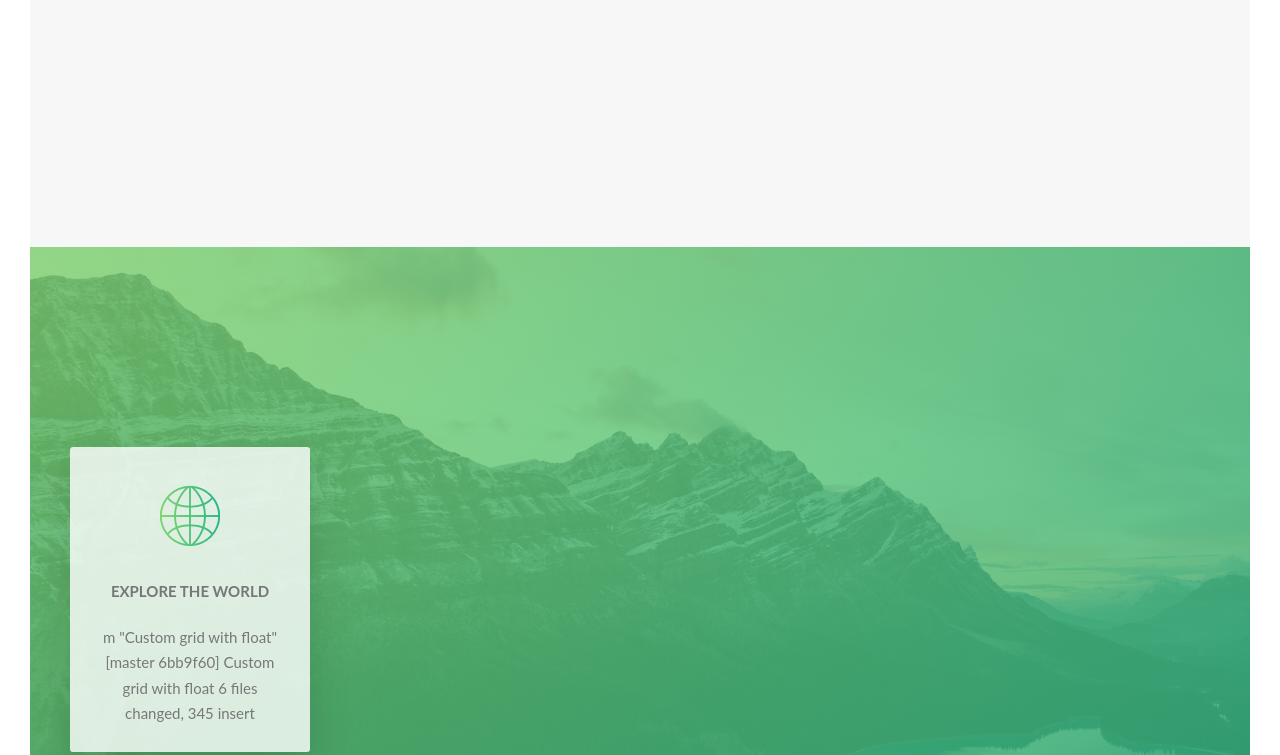
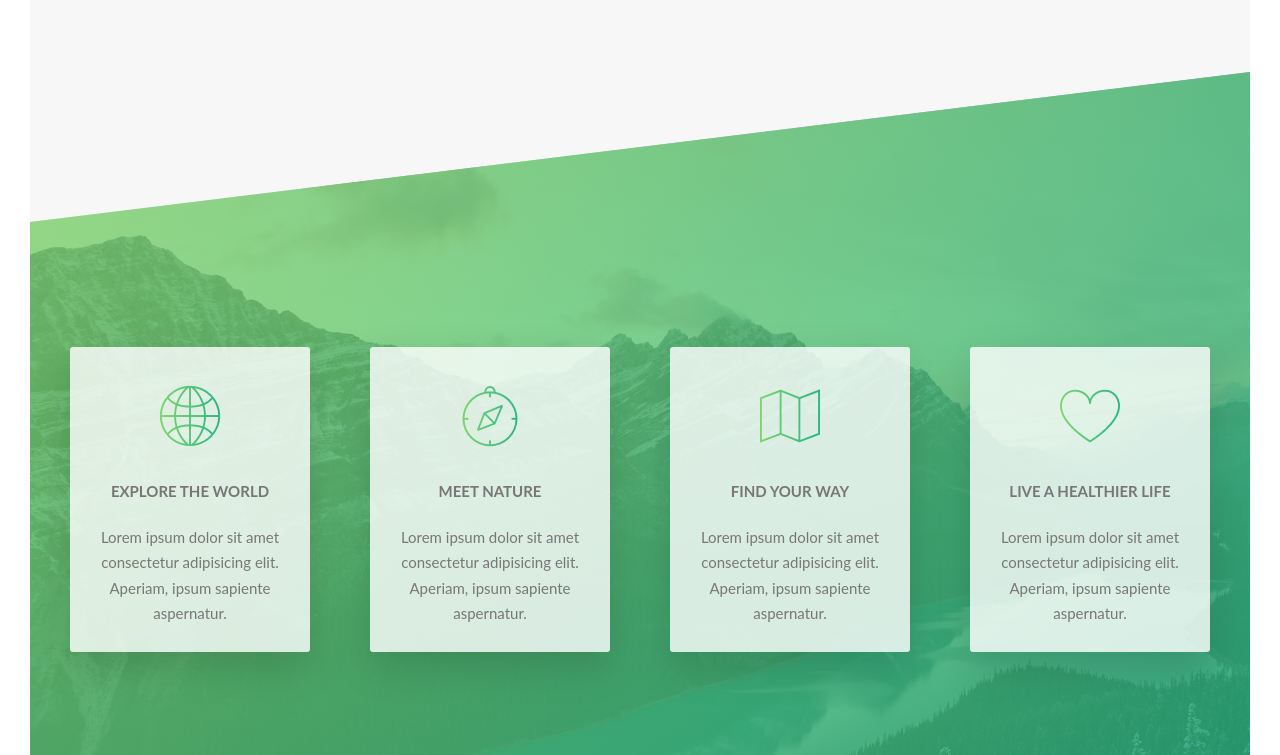
Before and after one commit to binhussen/tour-website, a website: page index.html in a window 1280 px wide. Shown: the part 1385-2140 px from the top of the page. Drawn offline with Linux system fonts and the light colour scheme.

Commit message:
Update feature and skew

```diff
--- a/index.html
+++ b/index.html
@@ -82,8 +82,47 @@
 								Explore the world
 							</h3>
 							<p class="feature-box__text">
-								m "Custom grid with float" [master 6bb9f60] Custom grid with
-								float 6 files changed, 345 insert
+								Lorem ipsum dolor sit amet consectetur adipisicing elit.
+								Aperiam, ipsum sapiente aspernatur.
+							</p>
+						</div>
+					</div>
+
+					<div class="col-1-of-4">
+						<div class="feature-box">
+							<i class="feature-box__icon icon-basic-compass"></i>
+							<h3 class="heading-tertiary u-margin-bottom-small">
+								Meet nature
+							</h3>
+							<p class="feature-box__text">
+								Lorem ipsum dolor sit amet consectetur adipisicing elit.
+								Aperiam, ipsum sapiente aspernatur.
+							</p>
+						</div>
+					</div>
+
+					<div class="col-1-of-4">
+						<div class="feature-box">
+							<i class="feature-box__icon icon-basic-map"></i>
+							<h3 class="heading-tertiary u-margin-bottom-small">
+								Find your way
+							</h3>
+							<p class="feature-box__text">
+								Lorem ipsum dolor sit amet consectetur adipisicing elit.
+								Aperiam, ipsum sapiente aspernatur.
+							</p>
+						</div>
+					</div>
+
+					<div class="col-1-of-4">
+						<div class="feature-box">
+							<i class="feature-box__icon icon-basic-heart"></i>
+							<h3 class="heading-tertiary u-margin-bottom-small">
+								Live a healthier life
+							</h3>
+							<p class="feature-box__text">
+								Lorem ipsum dolor sit amet consectetur adipisicing elit.
+								Aperiam, ipsum sapiente aspernatur.
 							</p>
 						</div>
 					</div>
--- a/style/pages/_home.scss
+++ b/style/pages/_home.scss
@@ -14,4 +14,10 @@
 		),
 		url(../img/nat-4.jpg);
 	background-size: cover;
+	transform: skewY(-7deg);
+	margin-top: -10rem;
+
+	& > * {
+		transform: skewY(7deg);
+	}
 }
```
Also changed, not shown: css/style.css.
